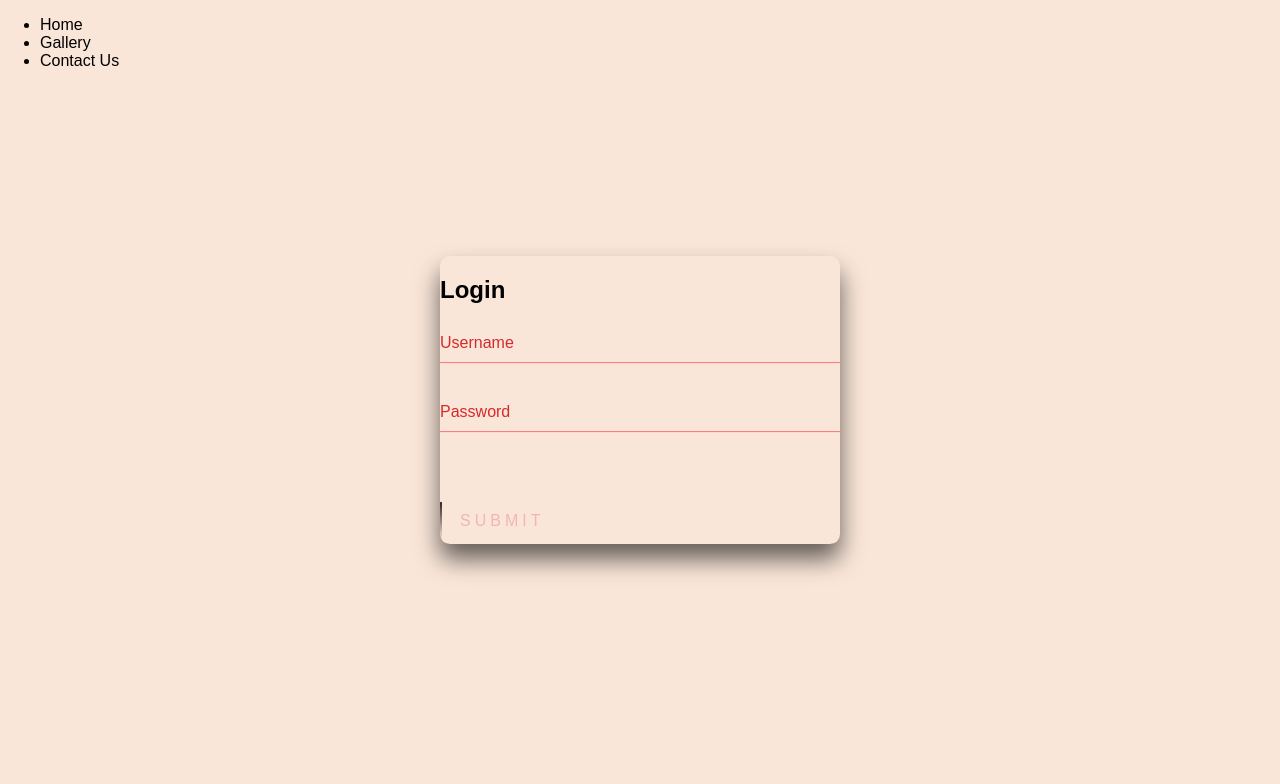
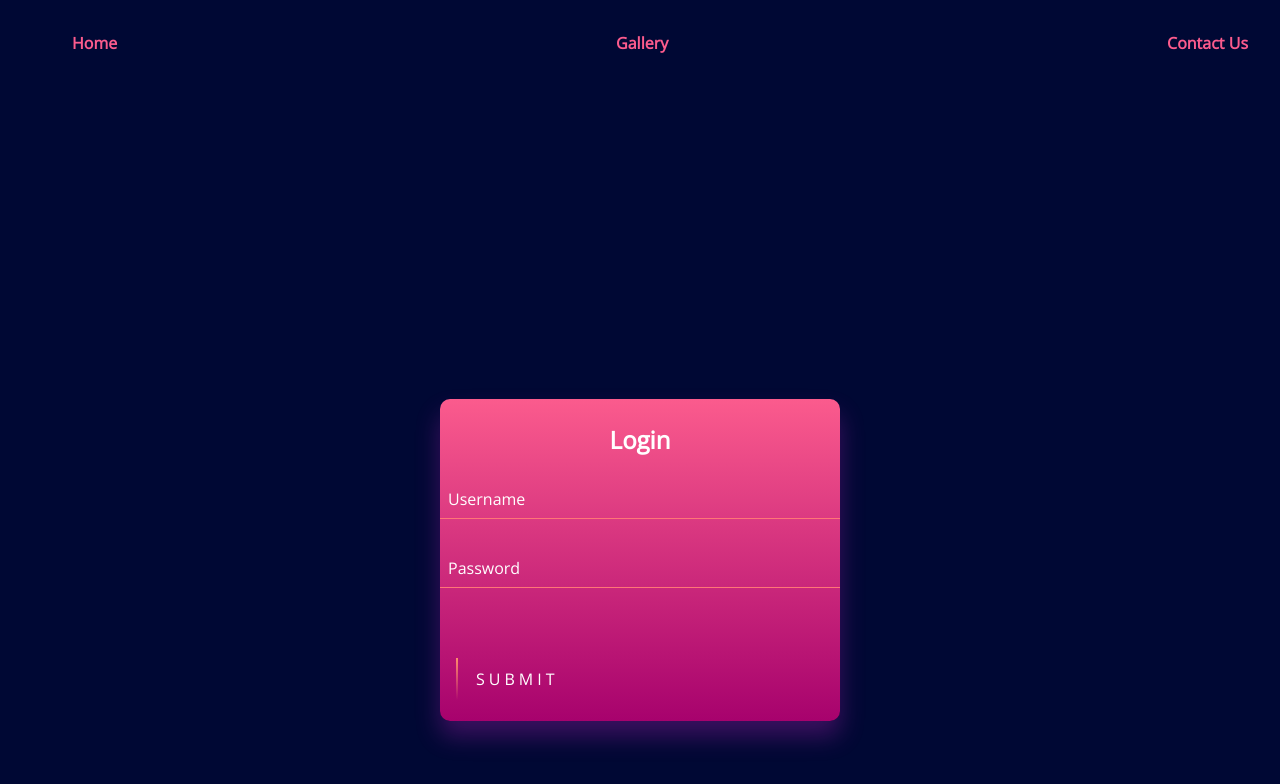
Before and after one commit to Mysia14/Login-form-CSS, a plain HTML site: page index.html in a window 1280 px wide. Drawn offline with nearby package versions, Linux system fonts and the light colour scheme.

Commit message:
added collor pallet and edited nav bar

```diff
--- a/style.css
+++ b/style.css
@@ -1,34 +1,43 @@
+@import url('https://fonts.googleapis.com/css2?family=Open+Sans:wght@300&display=swap');
 :root{
-    --bgColor:#fae6d9;
-    --formColor: linear-gradient(#47b6cb7, #182848);
-    --txtColor:#d42a2a;
-    --txtSecondaryColor:#ffff00;
+    --bgColor:#000834;
+    --formColor: linear-gradient(#fb5b8d, #a7026d);
+    --txtColor:#ffffff;
+    --txtSecondaryColor:#A2BDF2;
     --inputBoxBg: transparent;
-    --txtBtnColor:#f1b5b5;
-    --txtBtnSecondaryColor:#000000;
-    --btnBorderColor:#352424;
+    --txtBtnColor:#ffffff;
+    --txtBtnSecondaryColor:#ffffff;
+    --btnBorderColor:#ff8d6b;
     --btnBgColor: transparent;
-    --btnBgSecondaryColor:#5e0909;
+    --btnBgSecondaryColor: #FB5B8D;
 }
 body{
     margin: 0;
     padding:0;
-    font-family: sans-serif;
+    font-family: 'Open Sans', sans-serif;
     background: var(--bgColor);
+}
+nav ul{
+    color: #FB5B8D;
+    display: flex;
+    justify-content: space-between;
+    margin:2em;
+    list-style: none;
+    font-weight: 600;
 }
 .login-box{
     position: absolute;
-    top:50%;
+    top:70%;
     left:50%;
     width:400px;
     transform: translate(-50%, -50%);
     box-sizing: border-box;
-    box-shadow: 0 15px 25px rgba(0,0,0,.6);
+    box-shadow: 0 15px 25px rgba(194, 37, 194, 0.308);
     border-radius:10px;
     background: var(--formColor);
 }
-.login-box h2{
-    margin: 0 0 30px;
+.login-box h1{
+    margin: 1em 1em ;
     padding: 0;
     color: var(--txtColor);
     text-align: center;
@@ -51,7 +60,7 @@ body{
     position: absolute;
     top:0;
     left:0;
-    padding: 10px 0;
+    padding: 0.5em;
     color: var(--txtColor);
     pointer-events: none;
     transition: 0.5s;
@@ -67,6 +76,7 @@ body{
     position: relative;
     display:inline-block;
     padding: 10px 20px;
+    margin: 1em;
     color: var(--txtBtnColor);
     font-size: 16px;
     text-decoration: none;
```
